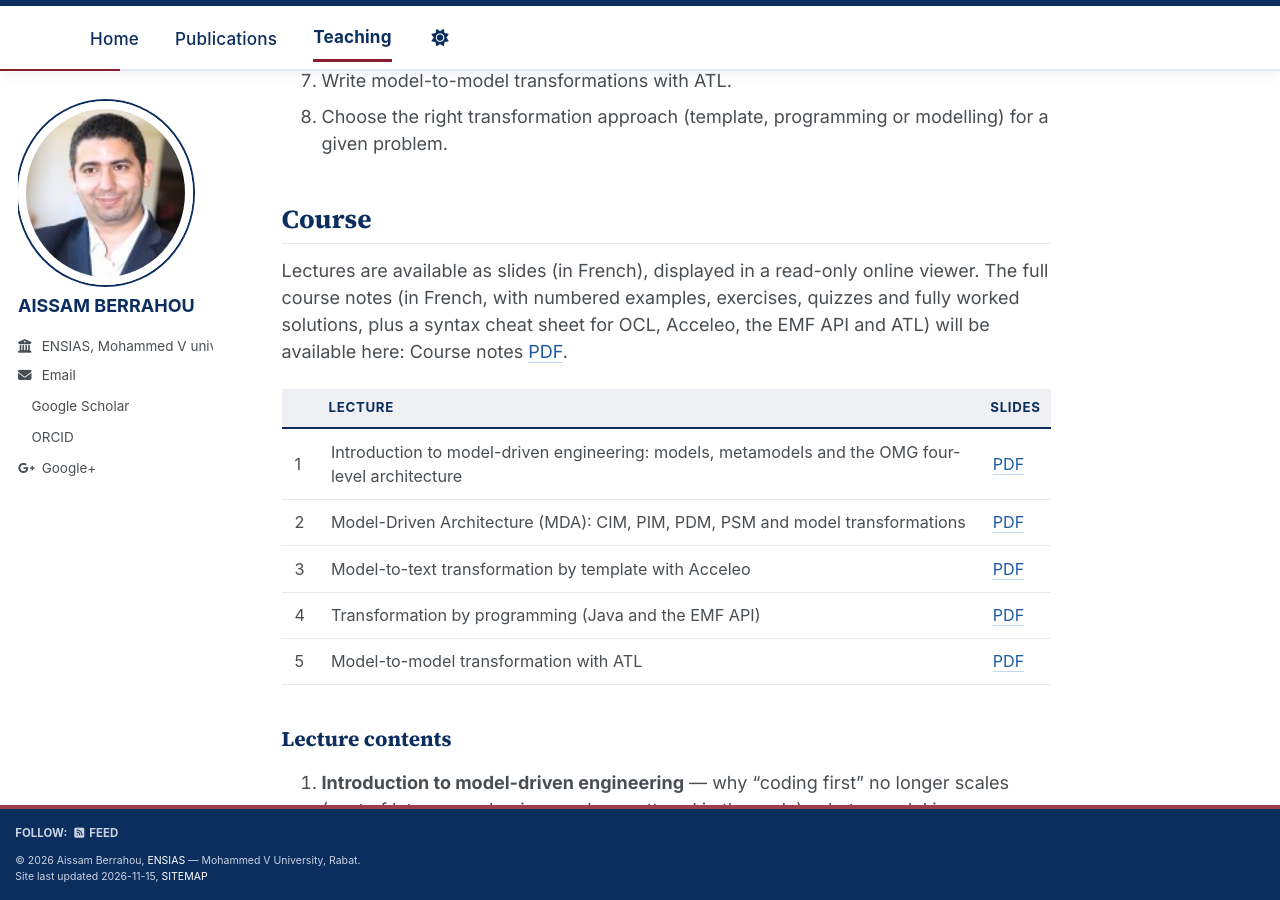
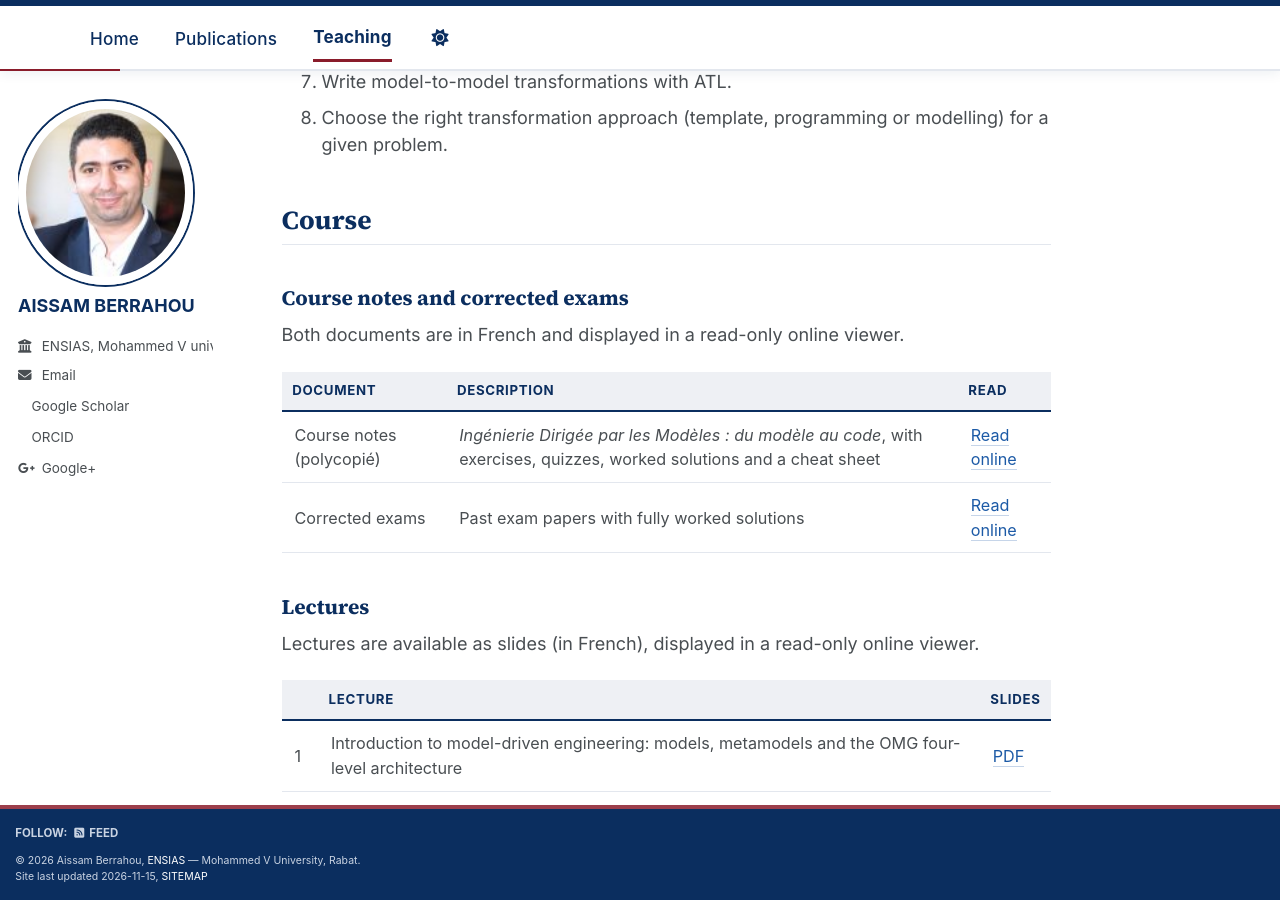
Before and after one commit to aissamberrahou/aissamberrahou.github.io, a Jekyll site: the page built from _teaching/2026-fall-model-driven-engineering.md, in a window 1280 px wide and 900 px high, scrolled down 1531 px. Built offline with Jekyll 4.4.1, drawn with Linux system fonts in a browser that asks for light colours; a style sheet for code colours, icons or effects is not loaded.

Commit message:
Teaching: add read-only links to course notes and corrected exams (ML, DL, IDM, Edge AI)
Co-Authored-By: Claude Opus 5.5 <noreply@anthropic.com>
Claude-Session: https://claude.ai/code/session_01JHsMSCZwCgGhE57B82iSAE

```diff
--- a/_teaching/2026-fall-model-driven-engineering.md
+++ b/_teaching/2026-fall-model-driven-engineering.md
@@ -45,7 +45,18 @@ By the end of the course, students will be able to:
 
 ## Course
 
-Lectures are available as slides (in French), displayed in a read-only online viewer. The full course notes (in French, with numbered examples, exercises, quizzes and fully worked solutions, plus a syntax cheat sheet for OCL, Acceleo, the EMF API and ATL) will be available here: Course notes [PDF](/viewer/?d=aWRtfHN1cHBvcnQyMDI3fHBkZnxzdXBwb3J0MjAyNw).
+### Course notes and corrected exams
+
+Both documents are in French and displayed in a read-only online viewer.
+
+| Document | Description | Read |
+|:---|:---|:---|
+| Course notes (polycopié) | *Ingénierie Dirigée par les Modèles : du modèle au code*, with exercises, quizzes, worked solutions and a cheat sheet | [Read online](/viewer/?d=aWRtfHN1cHBvcnQyMDI3fHBkZnxNb2RlbC1kcml2ZW4gZW5naW5lZXJpbmcg4oCUIGNvdXJzZSBub3Rlcw) |
+| Corrected exams | Past exam papers with fully worked solutions | [Read online](/viewer/?d=aWRtfEV4YW1lbnNfY29ycmlnZXNfSURNfHBkZnxNb2RlbC1kcml2ZW4gZW5naW5lZXJpbmcg4oCUIGNvcnJlY3RlZCBleGFtcw) |
+
+### Lectures
+
+Lectures are available as slides (in French), displayed in a read-only online viewer.
 
 |    | Lecture | Slides |
 |:---|:--------|:-------|
```
Also changed, not shown: _teaching/2014-spring-teaching-1.md (+11 -0 lines), _teaching/2026-fall-deep-learning.md (+12 -1 lines), _teaching/2026-fall-edge-ai.md (+11 -0 lines).
